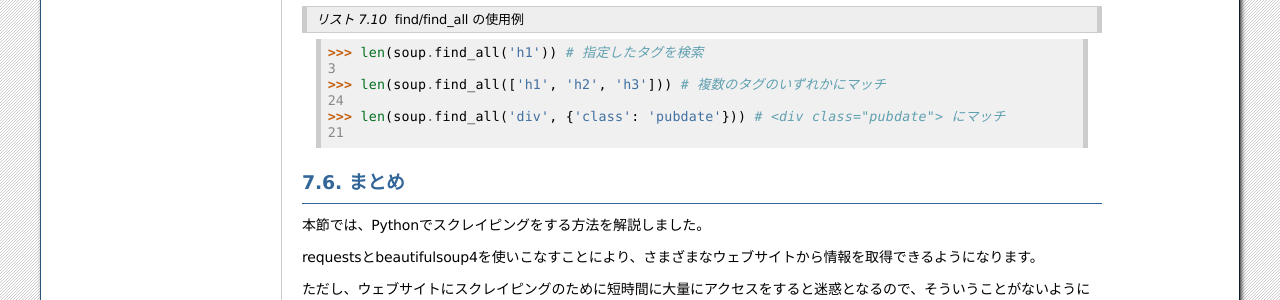
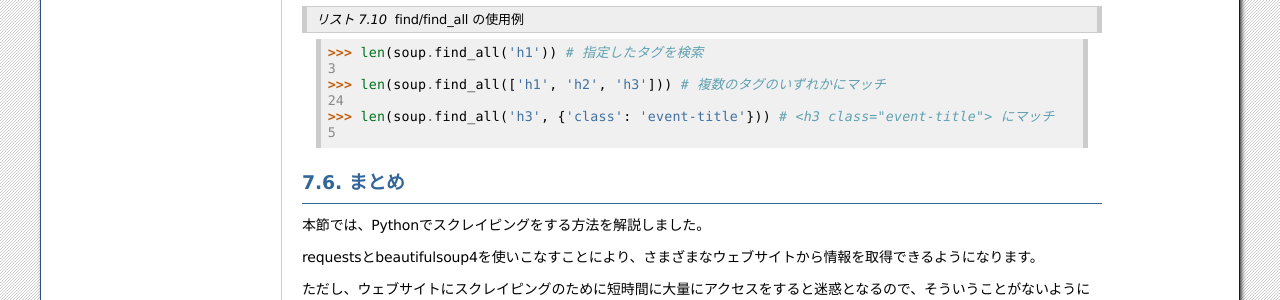
Before and after one commit to pyconjp/pycamp.pycon.jp, a Sphinx documentation site: the page built from source/textbook/7_scraping.rst, in a window 1280 px wide and 900 px high, scrolled down 3390 px. Shown: the part 151-451 px from the top of the window. Built offline with Sphinx 7.4.7, drawn with Linux system fonts in a browser that asks for light colours.

Commit message:
div class=pubdateがなくなっていたので変更

```diff
--- a/source/textbook/7_scraping.rst
+++ b/source/textbook/7_scraping.rst
@@ -217,8 +217,8 @@ BeautifulSoup4 の主な使い方
    3
    >>> len(soup.find_all(['h1', 'h2', 'h3'])) # 複数のタグのいずれかにマッチ
    24
-   >>> len(soup.find_all('div', {'class': 'pubdate'})) # <div class="pubdate"> にマッチ
-   21
+   >>> len(soup.find_all('h3', {'class': 'event-title'})) # <h3 class="event-title"> にマッチ
+   5
 
 まとめ
 ==========
```
